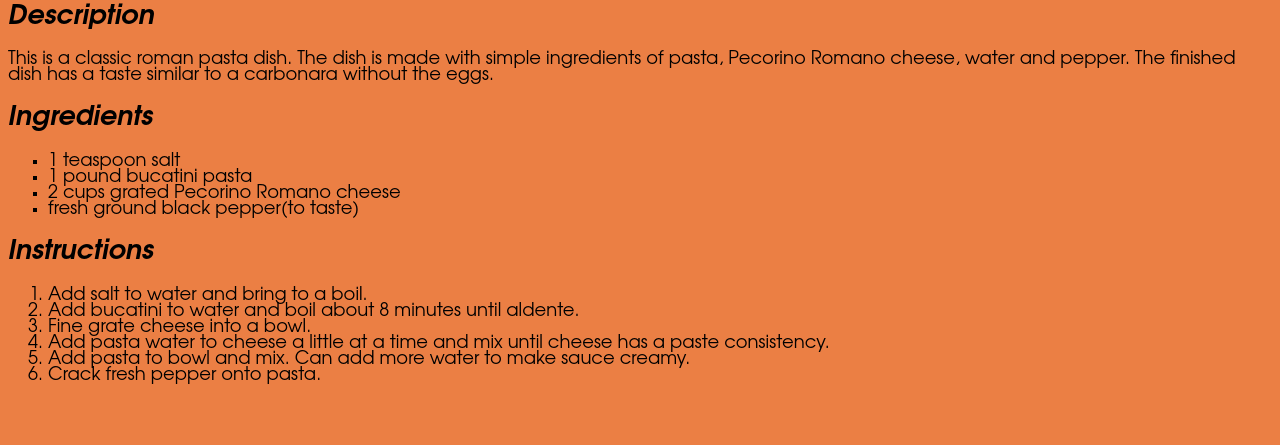
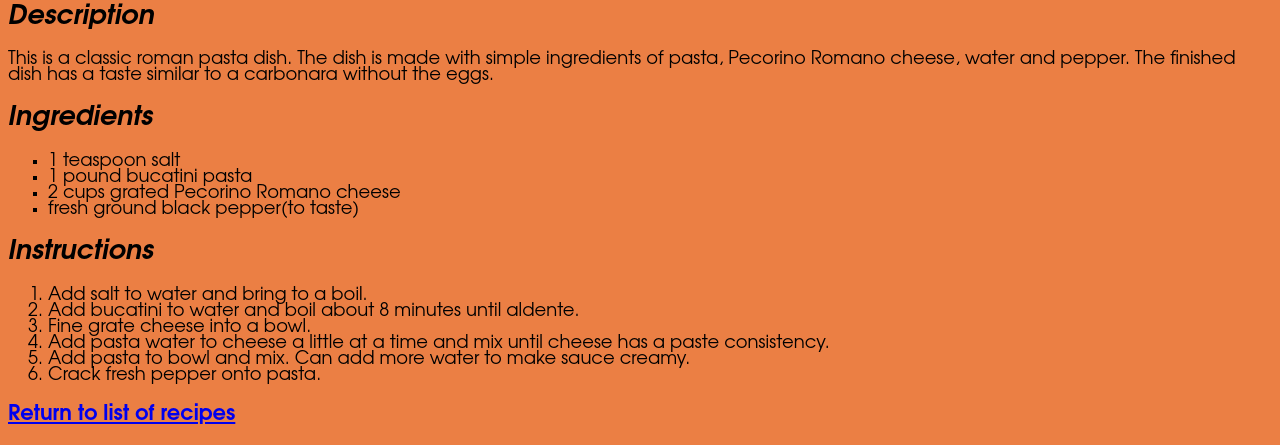
Before and after one commit to Pandamunchies/odin-recipes, a plain HTML site: page recipes/cacioepepe.html in a window 1280 px wide. Shown: the part 404-849 px from the top of the page. Before the commit the page ends 805 px from the top, so only its background shows below. Drawn offline with Linux system fonts and the light colour scheme.

Commit message:
Add return home button

```diff
--- a/recipes/cacioepepe.html
+++ b/recipes/cacioepepe.html
@@ -31,5 +31,6 @@
             <li>Add pasta to bowl and mix. Can add more water to make sauce creamy.</li>
             <li>Crack fresh pepper onto pasta.</li>
         </ol>
+        <h3 class="return-home"><a href="../index.html">Return to list of recipes</a></h3>
     </body>
 </html>
```
Also changed, not shown: recipes/cheesesteak.html (+1 -1 lines).
